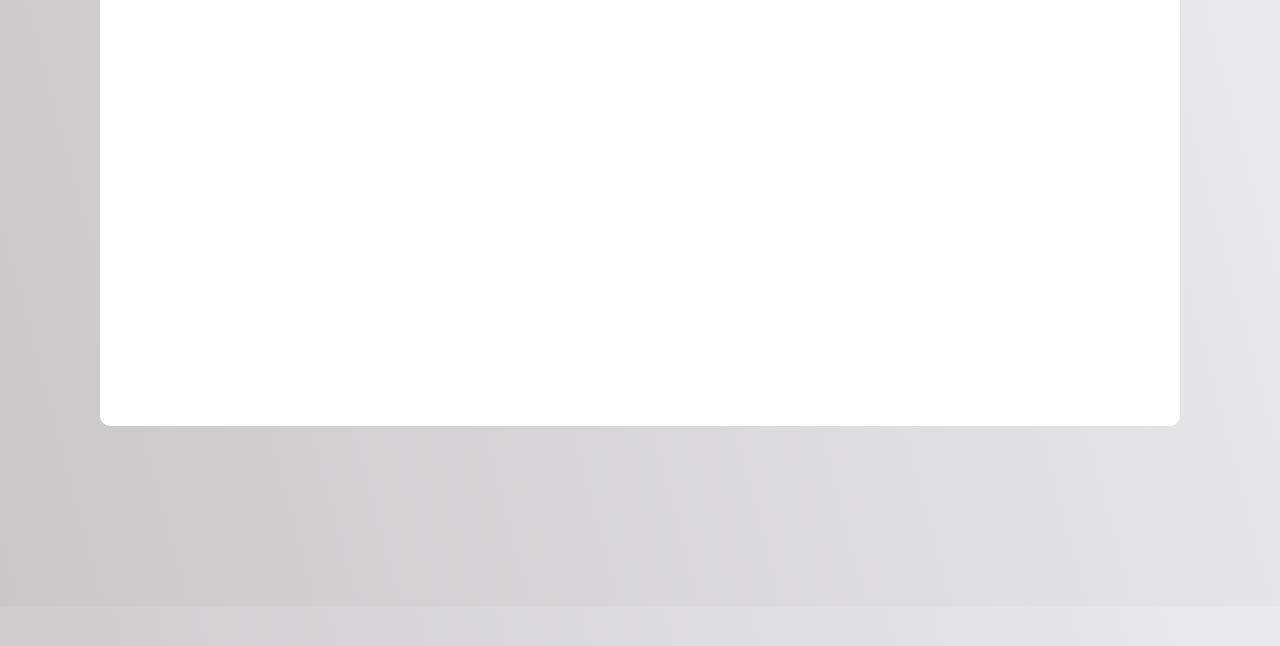
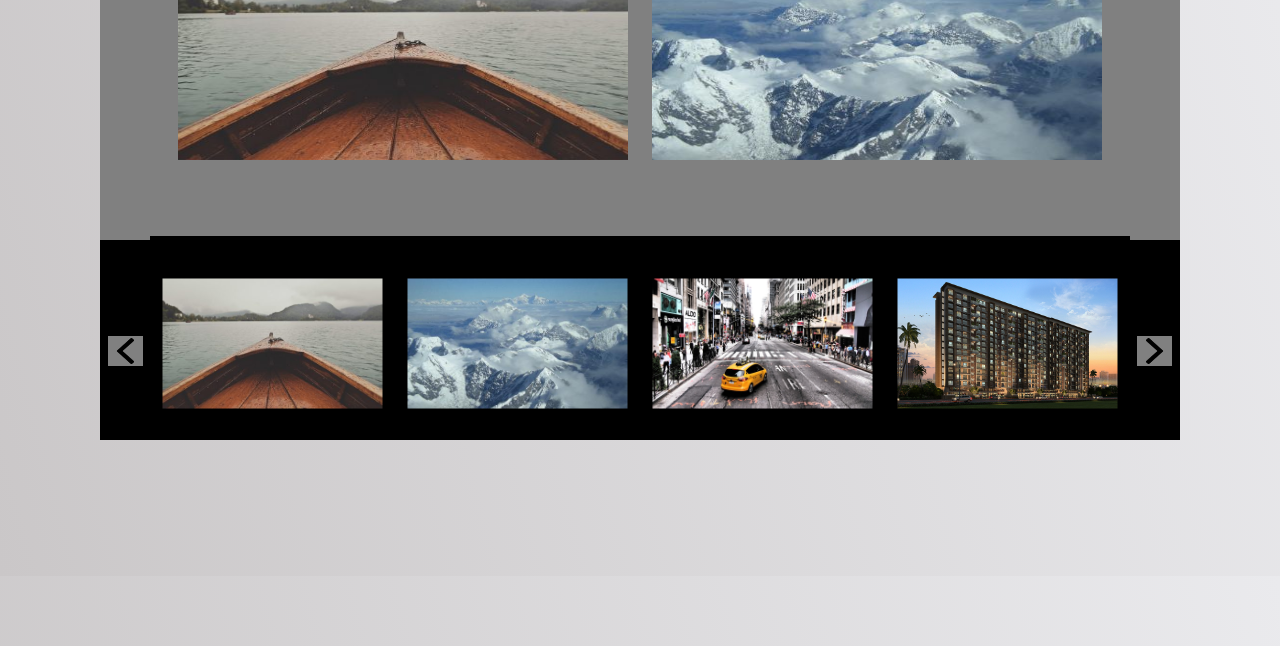
Before and after one commit to chandan2102/oxyvo, a plain HTML site: page index.html in a window 1280 px wide. Shown: the part 154-800 px from the top of the page. Drawn offline with nearby package versions, Linux system fonts and the light colour scheme.

Commit message:
WIP - added 3 sidescrolls

```diff
--- a/index.html
+++ b/index.html
@@ -2,14 +2,72 @@
 <html>
 <head>
 	<title>Oxyvo</title>
-	<!--<link rel="icon" href="images/oxy-favicon.png" type="image/png" sizes="16x16"> -->
+	<link rel="icon" href="images/oxy2.png" type="image/png" sizes="16x16">
 	<link rel="stylesheet" type="text/css" href="style.css?ver.0.0.1"/> <!-- need to add timestamp to prevent CSS caching -->
+	<script src="https://code.jquery.com/jquery-1.10.2.js"></script>
+	<script src="https://maxcdn.bootstrapcdn.com/bootstrap/3.3.7/js/bootstrap.min.js"></script>
+	<script>
+		function scrollRightt(){
+			//document.getElementById('content').scrollTop=980;
+			$('#content').animate({scrollTop: 980}, 1000);
+		}
+		function scrollLeftt(){
+			$('#content').animate({scrollTop: 0}, 1000);
+		}
+	</script>
 </head>
 <body>
 	<div id="main">
 		<div>
 			<p id="header">OXYVO</p>
 		</div>
+		<div class="block-container">
+			<div class="blocks">
+	        	<img class="pic" src="images/view-from-boat.jpg"/>
+	    	</div>
+	    	<div class="blocks">
+	        	<img class="pic" src="images/over-the-mountain.jpg"/>
+	    	</div>
+	    </div>
+
+		<div class="outer-container">
+			<div class="inner-container">
+		    	<div class="element" style="visibility:hidden">
+					<div><img class="imge" src="images/view-from-boat.jpg"/></div>
+					<div><img class="imge" src="images/over-the-mountain.jpg"/></div>
+					<div><img class="imge" src="images/yellow-cab-newyork.jpg"/></div>
+					<div><img class="imge" src="images/serenity.jpg"/></div>
+					<div><img class="imge" src="images/untrodden.jpg"/></div>
+					<div><img class="imge" src="images/jungfrau.jpg"/></div>
+					<div><img class="imge" src="images/hennessey-venom-f5.jpg"/></div>
+					<div><img class="imge" src="images/long-ride.jpg"/></div>
+				</div>
+			</div>
+		</div>
+
+		<div id="carousel" style="visibility:hidden">
+		    <div class="slide"><img class="img" src="images/view-from-boat.jpg"/></div>
+		    <div class="slide"><img class="img" src="images/over-the-mountain.jpg"/></div>
+		    <div class="slide"><img class="img" src="images/yellow-cab-newyork.jpg"/></div>
+		    <div class="slide"><img class="img" src="images/serenity.jpg"/></div>
+		    <div class="slide"><img class="img" src="images/untrodden.jpg"/></div>
+		    <div class="slide"><img class="img" src="images/jungfrau.jpg"/></div>
+		    <div class="slide"><img class="img" src="images/hennessey-venom-f5.jpg"/></div>
+		    <div class="slide"><img class="img" src="images/long-ride.jpg"/></div>
+		</div>
+
+		<img id="left" src="images/right.png" onclick="scrollLeftt()">
+		<div id="content" class="horizontal-scroll-wrapper" style="visibility:">
+			<div><img class="img" src="images/view-from-boat.jpg"/></div>
+			<div><img class="img" src="images/over-the-mountain.jpg"/></div>
+			<div><img class="img" src="images/yellow-cab-newyork.jpg"/></div>
+			<div><img class="img" src="images/serenity.jpg"/></div>
+			<div><img class="img" src="images/untrodden.jpg"/></div>
+			<div><img class="img" src="images/jungfrau.jpg"/></div>
+			<div><img class="img" src="images/hennessey-venom-f5.jpg"/></div>
+			<div><img class="img" src="images/long-ride.jpg"/></div>
+		</div>
+		<img id="right" src="images/right.png" onclick="scrollRightt()">
 	</div>
 </body>
 </html>
--- a/style.css
+++ b/style.css
@@ -16,14 +16,150 @@ body{
 #main{
 	background-color: white;
     width: 1080px;
-    height: 500px;
+    height: 550px;
     border-radius: 10px;
-    margin: 80px auto;
+    margin: 40px auto;
+    position: relative;
 }
 #header{
 	text-align: center;
 	font-family: sans-serif;
 	font-size: 25px;
 	font-weight: bold;
-	padding-top: 30px;
+	padding-top: 15px;
 }
+
+#logo{
+	vertical-align:top;
+	float:left;
+	width:50px;
+	height:40px;
+}
+
+#carousel {
+	position:absolute;
+	bottom:0;
+    width: 1060px;
+    height: 206px;
+    background-color: black;
+    overflow-x: auto;
+    overflow-y: hidden;
+    white-space:nowrap;
+    padding-left: 20px;
+}
+
+#carousel .slide {
+    display: inline-block;
+    margin: 20px auto;
+    padding-right: 10px;
+}
+
+.img{
+	width:220px;
+	height:130px;
+	padding-top: 15px;
+}
+
+.arw{
+	color:white;
+}
+
+.horizontal-scroll-wrapper {
+  width: 200px;
+  height: 980px;
+  overflow-y: auto;
+  overflow-x: hidden;
+  transform: rotate(-90deg);
+  position:absolute;
+  top: -40px;
+  left: 440px;
+  background-color: black;
+}
+
+.horizontal-scroll-wrapper > div {
+  width: 160px;
+  height: 305px;
+  transform: rotate(90deg);
+  margin: -60px 0px 0px -60px;
+}
+
+#right{
+	position: absolute;
+	top: 450px;
+	right: 8px;
+	width: 35px;
+	height: 30px;
+	background-color: gray;
+}
+
+#left{
+	position: absolute;
+	top: 450px;
+	left: 8px;
+	width: 35px;
+	height: 30px;
+	-webkit-transform: scaleX(-1);
+    transform: scaleX(-1);
+    background-color: gray;
+}
+
+.block-container{
+	height: 340px;
+	width: 100%;
+	text-align: center;
+	background-color: gray;
+}
+
+.blocks{
+    width: 470px;
+    display: inline-block;
+    margin-top: 10px;
+}
+
+.pic{
+	height: 220px;
+	width: 450px;
+
+}
+
+
+.outer-container {
+ width: 1080px;
+ height: 200px;
+ top: -30px;
+ left: 0px;
+}
+
+.element{
+ width: 1080px;
+ height: 200px;
+ top: -30px;
+ left: 0px;
+ background-color: red;
+}
+
+.outer-container {
+ /*border: 1px solid;*/
+ position: relative;
+ overflow: hidden;
+ background-color: black;
+}
+
+.inner-container {
+ position: absolute;
+ left: 0;
+ overflow-x: hidden;
+ overflow-y: scroll;
+ transform: rotate(-90deg);
+}
+
+.inner-container::-webkit-scrollbar {
+ display: none;
+}
+
+.imge{
+/*width:220px;
+height:130px;
+padding-top: 15px;*/
+transform: rotate(90deg);
+}
```
Also changed, not shown: images/hennessey-venom-f5.jpg (added), images/jungfrau.jpg (added), images/long-ride.jpg (added), images/over-the-mountain.jpg (added), images/oxy.png (added), images/oxy1.png (added), images/oxy2.png (added), images/play.png (added), images/right.png (added), images/serenity.jpg (added), images/untrodden.jpg (added), images/view-from-boat.jpg (added), images/yellow-cab-newyork.jpg (added).
